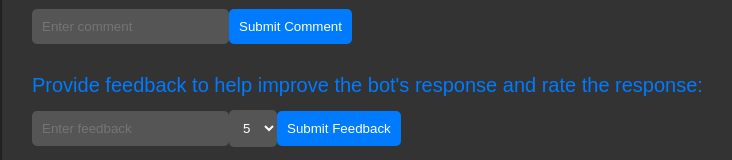
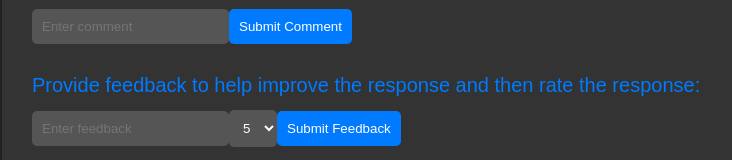
Before and after one commit to ben40d9/my-sudscrub-bot, a Next.js app: page / in a window 1280 px wide. Shown: the part 192-352 px from the top of the page, without its empty margins (208-940 px from the left). Built offline with nearby package versions, Linux system fonts and the light colour scheme.

Commit message:
had to remove apostrophies

```diff
--- a/components/FeedbackForm.js
+++ b/components/FeedbackForm.js
@@ -14,8 +14,8 @@
 //   return (
 //     <div className="feedback-form">
 //       <h2>
-//         Provide feedback to help improve the bot's response and rate the
-//         response:
+//         Provide feedback to help improve the response and then rate the
+// response:
 //       </h2>
 //       <input
 //         type="text"
@@ -51,7 +51,7 @@ export default function FeedbackForm({ onSubmit }) {
   return (
     <div className="feedback-form">
       <h2>
-        Provide feedback to help improve the bot's response and rate the
+        Provide feedback to help improve the response and then rate the
         response:
       </h2>
       <input
--- a/components/ResponseDisplay.js
+++ b/components/ResponseDisplay.js
@@ -2,17 +2,18 @@
 // export default function ResponseDisplay({ response, continuation }) {
 //   return (
 //     <div className="response-display">
-//       <h2>Bot's Response:</h2>
+//       <h2>Response:</h2>
 //       <p>{response}</p>
 //       {continuation && <p>{continuation}</p>}
 //     </div>
 //   );
 // }
 // components/ResponseDisplay.js
+
 export default function ResponseDisplay({ response, continuation }) {
   return (
     <div className="response-display">
-      <h2>Bot's Response:</h2>
+      <h2>Response:</h2>
       <p>{response}</p>
       {continuation && <p>{continuation}</p>}
     </div>
```
